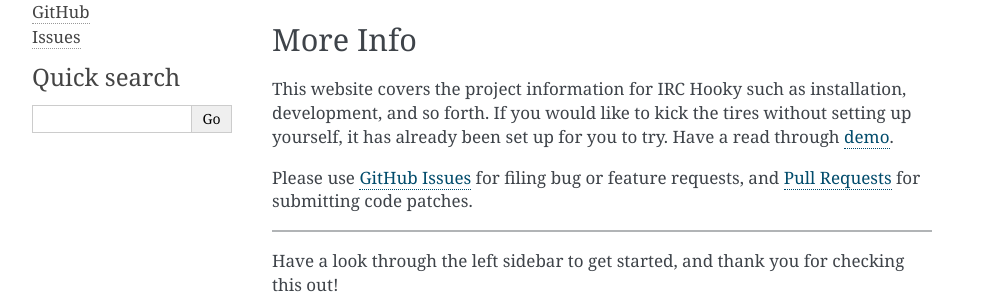
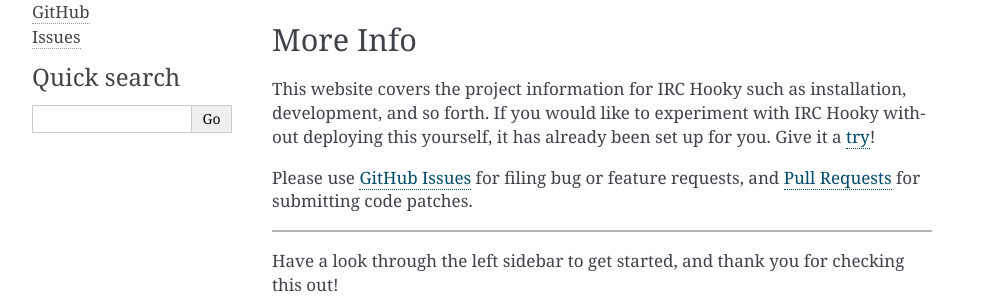
Before and after one commit to marvinpinto/irc-hooky, a Sphinx documentation site: the page built from docs/index.rst, in a window 1280 px wide. Shown: the part 445-741 px from the top of the page, without its empty margins (148-1141 px from the left). Built offline with Sphinx 7.4.7, drawn with Linux system fonts in a browser that asks for light colours.

Commit message:
Tweak the demo wording a bit

```diff
--- a/docs/index.rst
+++ b/docs/index.rst
@@ -24,9 +24,9 @@
 ---------
 
 This website covers the project information for IRC Hooky such as installation,
-development, and so forth. If you would like to kick the tires without setting
-up yourself, it has already been set up for you to try. Have a read through
-:doc:`demo <demo>`.
+development, and so forth. If you would like to experiment with IRC Hooky
+without deploying this yourself, it has already been set up for you. Give it a
+:doc:`try <demo>`!
 
 Please use `GitHub Issues`__ for filing bug or feature requests, and `Pull
 Requests`__ for submitting code patches.
```
